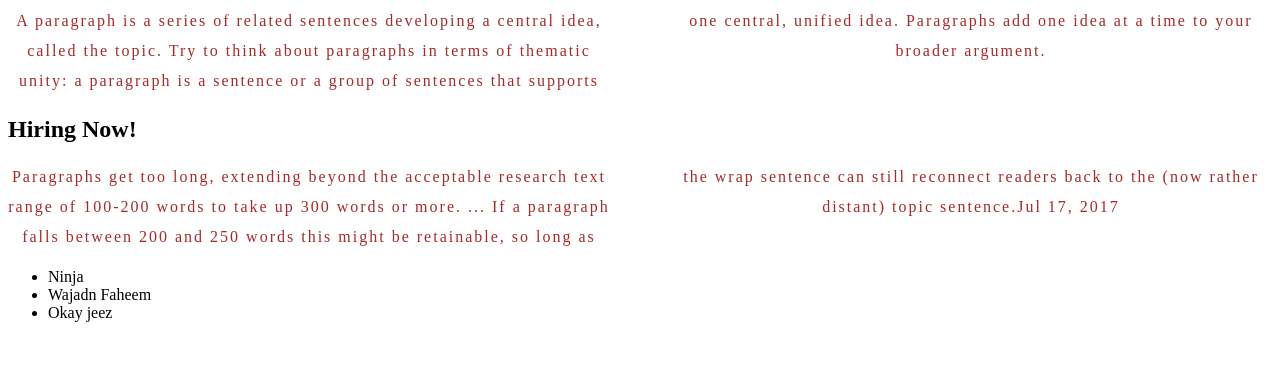
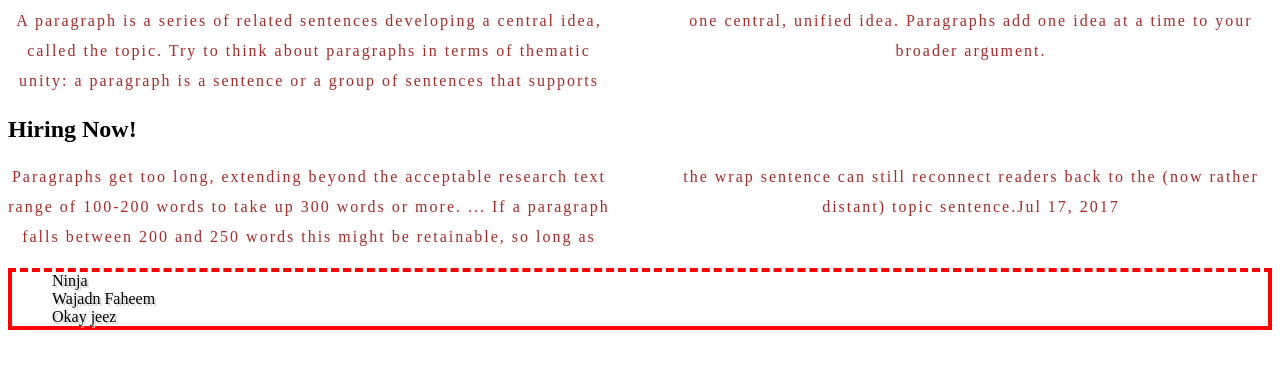
Before and after one commit to Wajdan-Faheem/WEB-TESTING, a plain HTML site: page CSS/CSS_basics.html in a window 1280 px wide. Shown: the part 93-462 px from the top of the page. Drawn offline with Linux system fonts and the light colour scheme.

Commit message:
Added CSS styles

```diff
--- a/CSS/styles.css
+++ b/CSS/styles.css
@@ -20,4 +20,18 @@ ul{
     border-width: 4px;
     border-style: solid;
     border-color: red; */
+
+    /*Easier way to do border for width,style,color
+    border: 4px solid red; */
+
+    /* Border for each side*/
+    border-bottom: 4px solid red;
+    border-top: 4px dashed red;
+    border-left: 4px solid red;
+    border-right: 4px solid red;
 }
+
+li{
+   list-style-type: none;
+   text-shadow: 2px 2px lightgray;
+}
```
